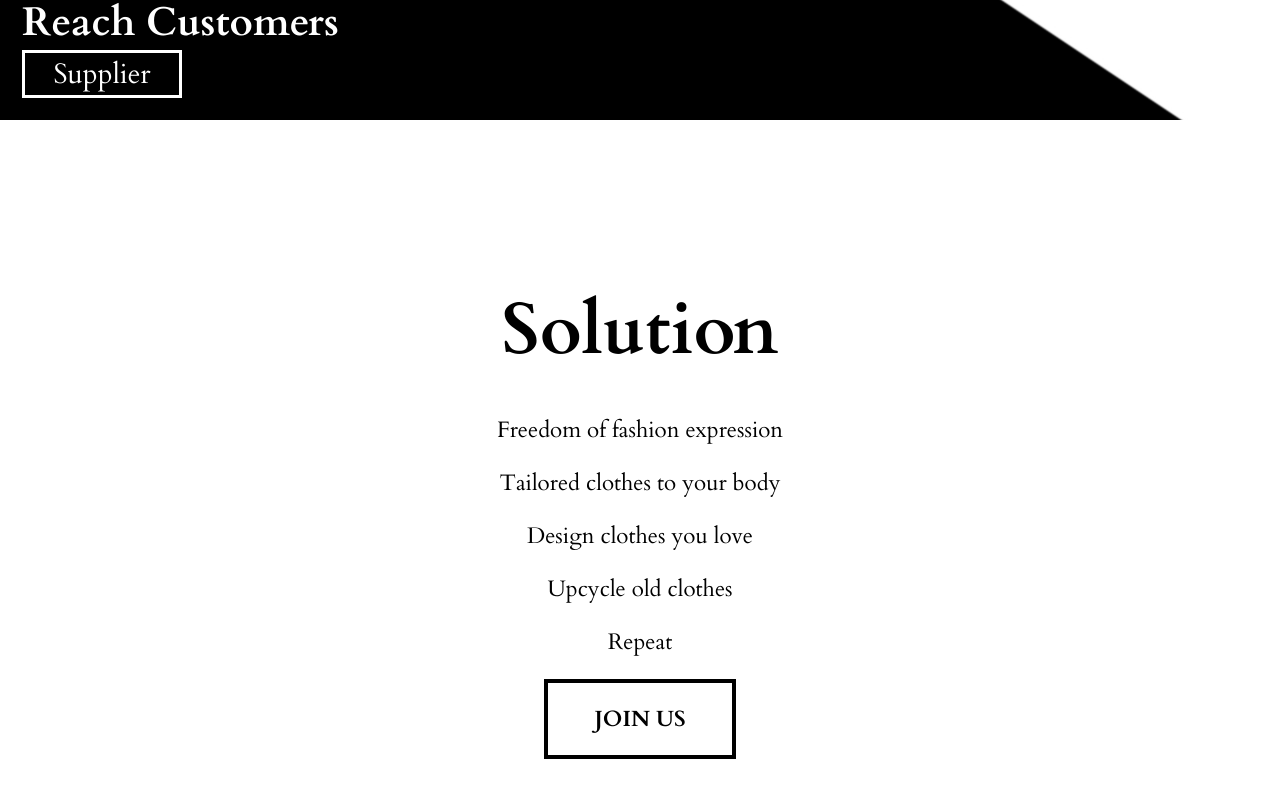
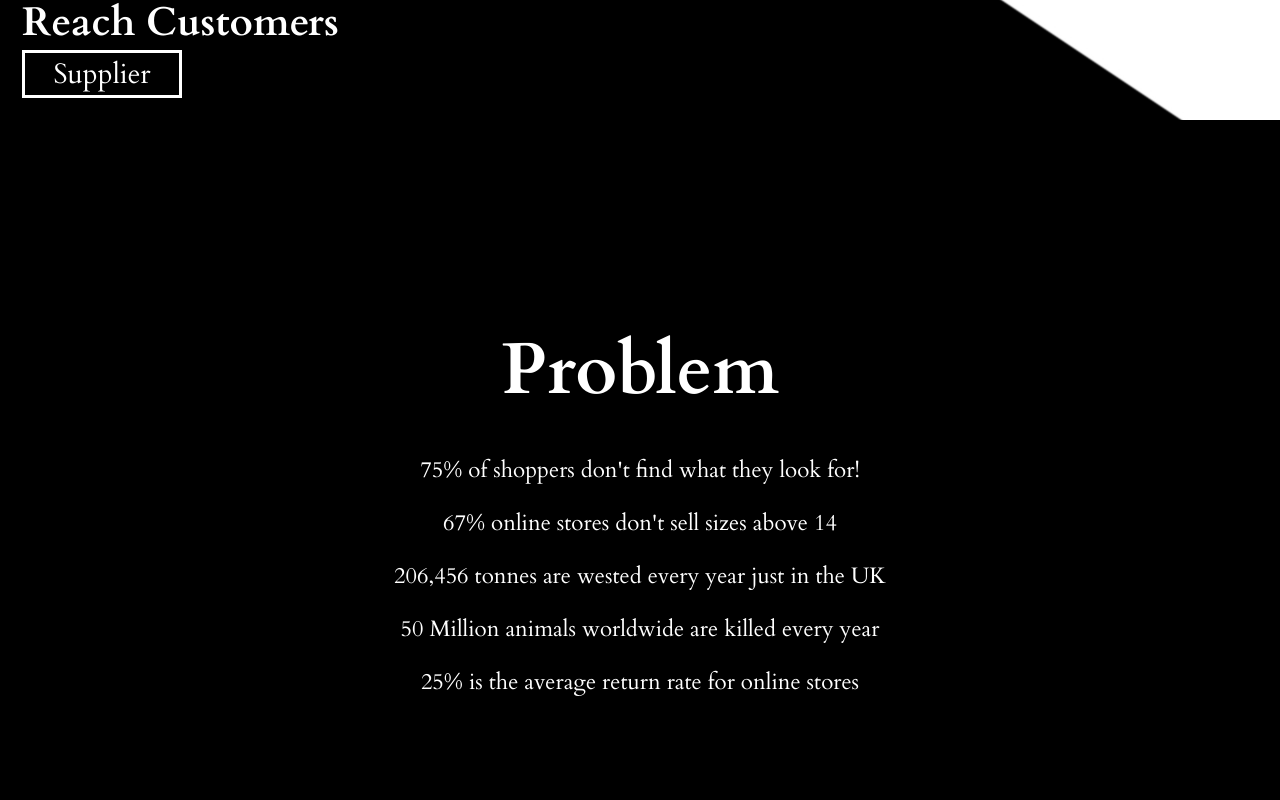
Before and after one commit to augustJH27/cobacoba, a React (Create React App) app: page / in a window 1280 px wide. Shown: the part 600-1400 px from the top of the page. Built offline with nearby package versions, Linux system fonts and the light colour scheme; no server answers.

Commit message:
add problem page

```diff
--- a/src/components/Design/DesignElements.jsx
+++ b/src/components/Design/DesignElements.jsx
@@ -7,6 +7,23 @@ export const ServicesContainer = styled.div`
     justify-content: center;
     align-items: center;
     background: #fff;
+
+    @media screen and (max-width: 768px) {
+        height: 1100px;
+    }
+
+    @media screen and (max-width: 480px) {
+        height: 1300px;
+    }
+`;
+
+export const ServicesContainer1 = styled.div`
+    height: 800px;
+    display: flex;
+    flex-direction: column;
+    justify-content: center;
+    align-items: center;
+    background: #000;
 
     @media screen and (max-width: 768px) {
         height: 1100px;
@@ -85,6 +102,18 @@ export const ServicesH11 = styled.h1`
     }
 `;
 
+export const ServicesH12 = styled.h1`
+    font-size: 4.5rem;
+    text-align: center;
+    color: #fff;
+    margin-bottom: 35px;
+
+    @media screen and (max-width: 480px) {
+        font-size: 2rem;
+        text-align: center;
+    }
+`;
+
 export const ServicesH2 = styled.h2`
     font-size: 1.5rem;
     text-align: center;
@@ -110,6 +139,19 @@ export const ServicesH3 = styled.h2`
     }
 `;
 
+export const ServicesH31 = styled.h2`
+    font-size: 1.4rem;
+    font-weight: 300;
+    text-align: center;
+    color: #fff;
+    margin-top: 1px;
+
+    @media screen and (max-width: 480px) {
+        font-size: 1rem;
+        text-align: center;
+    }
+`;
+
 export const ServicesP = styled.p`
     font-size: 1rem;
     text-align: center;
--- a/src/components/Footer/index.jsx
+++ b/src/components/Footer/index.jsx
@@ -38,7 +38,7 @@ const Footer = () => {
                 <SocialMedia>
                     <SocialMediaWrap>
                         <SocialLogo to='/' onClick={toggleHome}>Shopperbird</SocialLogo>
-                        <WebsiteRights>Shopperbird © {new Date().getFullYear()} All rights reserved</WebsiteRights>
+                        <WebsiteRights>Copyright © {new Date().getFullYear()}, Shopperbird</WebsiteRights>
                         <SocialIcons>
                             <SocialIconLink href="/" target="_blank" aria-label="Facebook">
                                 <FaFacebook />
--- /dev/null
+++ b/src/components/Problem/Problem.jsx
@@ -0,0 +1,22 @@
+import React from 'react';
+import { ServicesContainer1, ServicesH12, ServicesH31, } from '../Design/DesignElements';
+
+const Complete = () => {
+    return (
+        <ServicesContainer1 id='services'>
+            <ServicesH12>Problem</ServicesH12>
+            <ServicesH31>75% of shoppers don't find what they look for!</ServicesH31>
+						<br />
+						<ServicesH31>67% online stores don't sell sizes above 14</ServicesH31>
+						<br />
+						<ServicesH31>206,456 tonnes are wested every year just in the UK</ServicesH31>
+						<br />
+						<ServicesH31>50 Million animals worldwide are killed every year</ServicesH31>
+						<br />
+						<ServicesH31>25% is the average return rate for online stores</ServicesH31>
+						<br />
+        </ServicesContainer1>
+    )
+}
+
+export default Complete;
--- a/src/index.js
+++ b/src/index.js
@@ -1,6 +1,7 @@
 import React from 'react';
 import ReactDOM from 'react-dom';
 import App from './App';
+
 
 ReactDOM.render(
   <React.StrictMode>
--- a/src/pages/HomePage.jsx
+++ b/src/pages/HomePage.jsx
@@ -1,7 +1,8 @@
 import React, {useState} from 'react'
 import Sidebar from '../components/Sidebar'
 import Navbar from '../components/Navbar'
-import HeroSection from '../components/HeroSection'
+import HeroSection from '../components/HeroSection';
+import Problem from '../components/Problem/Problem';
 import Solution from '../components/Solution/Solution';
 import Footer from '../components/Footer';
 
@@ -17,6 +18,7 @@ const Home = () => {
           <Sidebar isOpen={isOpen} toggle={toggle} />
           <Navbar toggle={toggle}/>
           <HeroSection />
+          <Problem />
           <Solution />
           <Footer />
         </>
```
